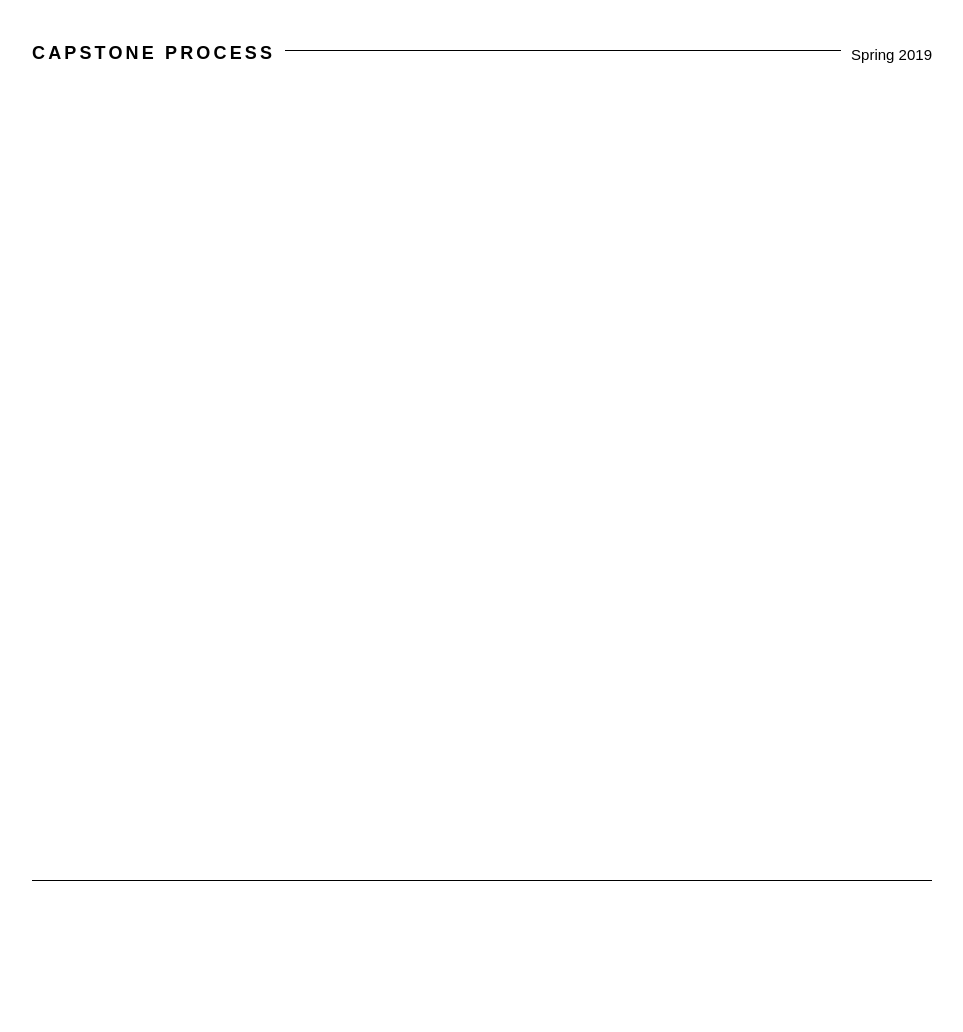
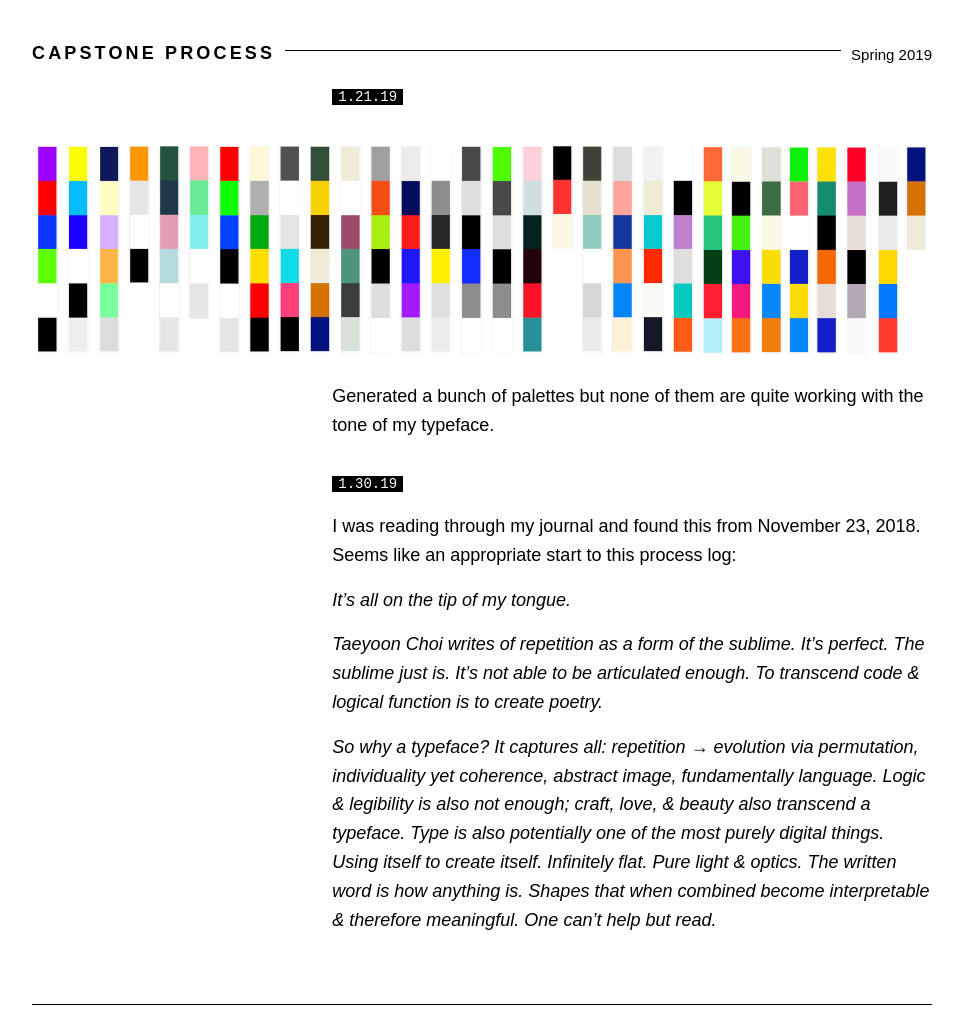
Before and after one commit to vannavu/capstone_process, a Jekyll site: the page built from index.md, in a window 1280 px wide. Shown: the whole page, without its empty margins (158-1121 px from the left). Built offline with Jekyll 4.4.1, drawn with Linux system fonts in a browser that asks for light colours; some web fonts are replaced; before the commit the page ends 908 px from its top, so only the background shows below that.

```diff
--- a/_config.yml
+++ b/_config.yml
@@ -14,7 +14,7 @@
 # You can create any custom variable you would like, and they will be accessible
 # in the templates via {{ site.myvariable }}.
 description: >- # this means to ignore newlines until "baseurl:"
-url: "http://vannavu.com/capstone_blog" # the base hostname & protocol for your site, e.g. http://example.com
+url: "http://vannavu.com/capstone_process" # the base hostname & protocol for your site, e.g. http://example.com
 email: vannavu@wustl.edu
 
 # Build settings
--- /dev/null
+++ b/_includes/01.21.19.md
@@ -0,0 +1,7 @@
+<a name="1.21.19"></a>
+
+### 1.21.19
+
+<p class="fill"><img src="images/01.21.19_palettes.jpg"></p>
+
+Generated a bunch of palettes but none of them are quite working with the tone of my typeface.
--- /dev/null
+++ b/_includes/11.23.18.md
@@ -0,0 +1,11 @@
+<a name="11.23.18"></a>
+
+### 1.30.19
+
+I was reading through my journal and found this from November 23, 2018. Seems like an appropriate start to this process log:
+
+*It's all on the tip of my tongue.*
+
+*Taeyoon Choi writes of repetition as a form of the sublime. It's perfect. The sublime just is. It's not able to be articulated enough. To transcend code & logical function is to create poetry.*
+
+*So why a typeface? It captures all: repetition &rarr; evolution via permutation, individuality yet coherence, abstract image, fundamentally language. Logic & legibility is also not enough; craft, love, & beauty also transcend a typeface. Type is also potentially one of the most purely digital things. Using itself to create itself. Infinitely flat. Pure light & optics. The written word is how anything is. Shapes that when combined become interpretable & therefore meaningful. One can't help but read.*
--- a/assets/css/style.css
+++ b/assets/css/style.css
@@ -86,6 +86,18 @@
 	display: inline-block;
 	width: 66.64%;
 	float: right;
+}
+
+/* log date */
+h3 {
+	font-family: "source-code-pro", monospace;
+	font-size: 14px;
+	font-weight: 300;
+	color: white;
+	background: black;
+	display: inline-block;
+	margin: 0 0 20px 33.36%;
+	padding: 0 6px;
 }
 
 /* left column captions */
--- a/index.md
+++ b/index.md
@@ -3,3 +3,6 @@
 layout: home
 ---
 # <span id="title">Capstone Process</span><span id="date">Spring 2019</span>
+
+{% include /01.21.19.md %}
+{% include /11.23.18.md %}
```
Also changed, not shown: 3 other files.
